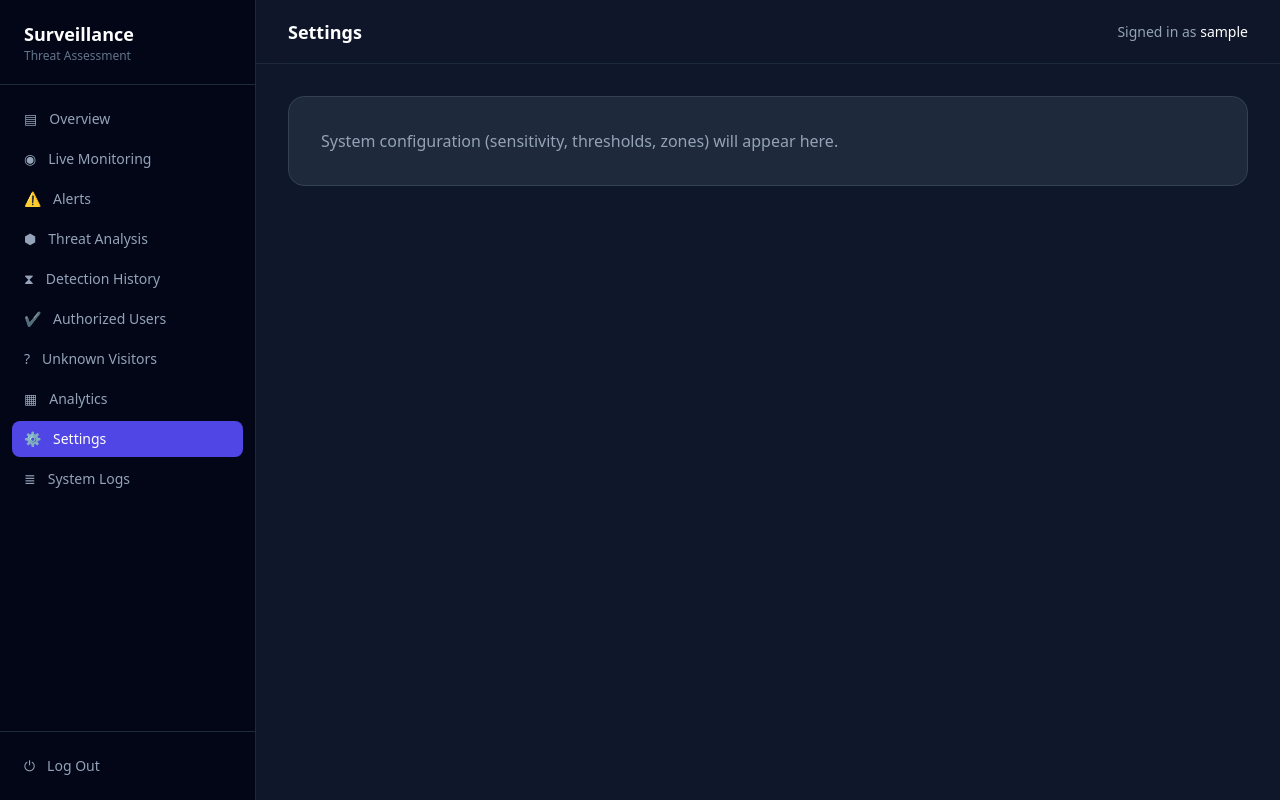
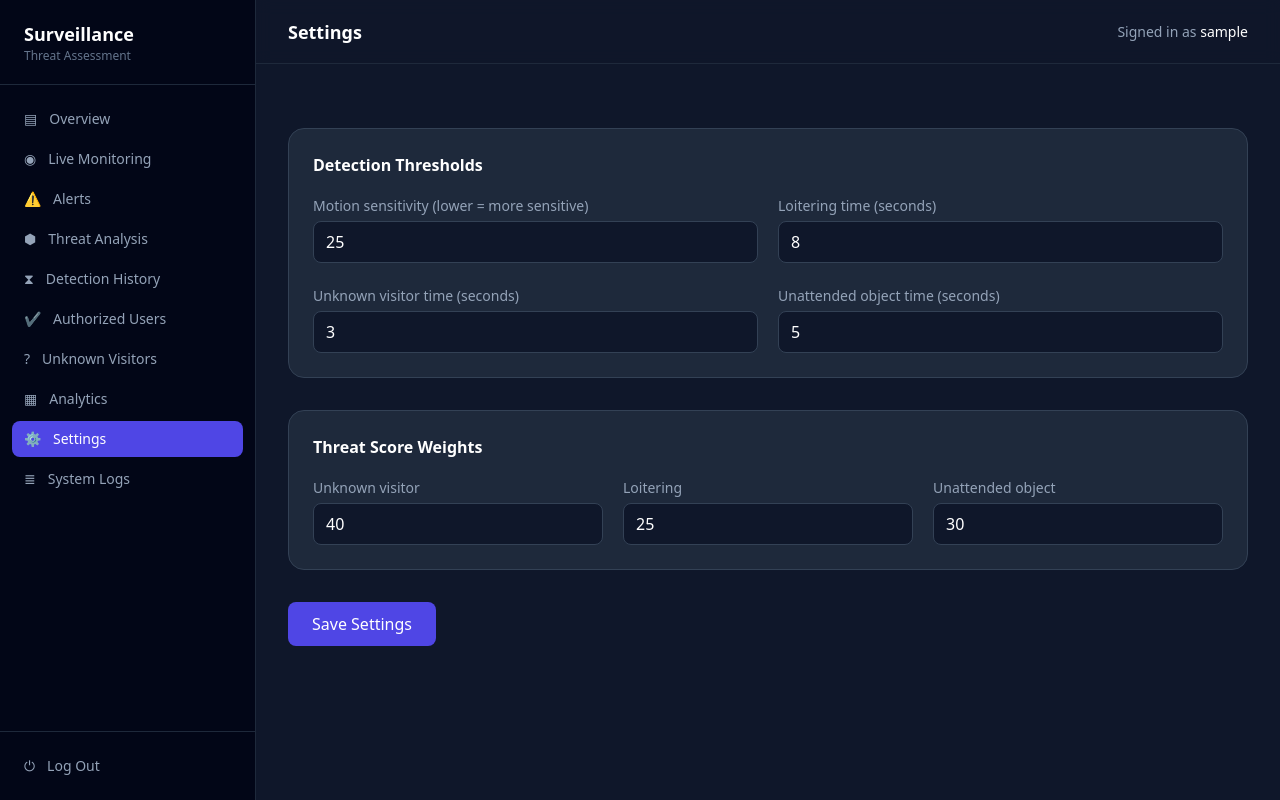
Before and after one commit to Nimisha8/surveillance-threat-assessment, a Django app: page /settings/ in a window 1280 px wide. Run offline with Django 5.2, Linux system fonts and the light colour scheme; the visitor is signed in with stand-in values (Sample User, id 1); data comes from the database, SQL or seed files in the repository; some libraries are stand-ins or nearby versions.

Commit message:
Add Phase 8 dashboard data, configurable Settings page, and detection fixes

```diff
--- a/monitoring/models.py
+++ b/monitoring/models.py
@@ -17,3 +17,21 @@ class Event(models.Model):
 
     def __str__(self):
         return f"{self.event_type} ({self.level}) @ {self.created_at:%H:%M:%S}"
+class SystemSettings(models.Model):
+    """Single-row table holding tunable detection/threat parameters."""
+    motion_threshold = models.IntegerField(default=25)
+    loiter_seconds = models.IntegerField(default=8)
+    unknown_seconds = models.IntegerField(default=3)
+    unattended_seconds = models.IntegerField(default=5)
+    weight_unknown = models.IntegerField(default=40)
+    weight_loitering = models.IntegerField(default=25)
+    weight_unattended = models.IntegerField(default=30)
+
+    def __str__(self):
+        return "System Settings"
+
+    @classmethod
+    def load(cls):
+        """Always return the single settings row, creating it if needed."""
+        obj, _ = cls.objects.get_or_create(pk=1)
+        return obj
--- a/templates/history.html
+++ b/templates/history.html
@@ -1,4 +1,3 @@
-@'
 {% extends "base.html" %}
 {% block title %}Detection History{% endblock %}
 {% block page_title %}Detection History{% endblock %}
--- a/templates/logs.html
+++ b/templates/logs.html
@@ -1,4 +1,3 @@
-@'
 {% extends "base.html" %}
 {% block title %}System Logs{% endblock %}
 {% block page_title %}System Logs{% endblock %}
--- a/templates/settings.html
+++ b/templates/settings.html
@@ -2,7 +2,65 @@
 {% block title %}Settings{% endblock %}
 {% block page_title %}Settings{% endblock %}
 {% block content %}
-<div class="bg-slate-800 border border-slate-700 rounded-2xl p-8 text-slate-400">
-  System configuration (sensitivity, thresholds, zones) will appear here.
+{% if saved %}
+<div class="mb-6 bg-green-500/10 border border-green-500/40 text-green-300 rounded-lg px-4 py-3">
+  Settings saved. Restart the video stream (reopen Live Monitoring) to apply.
 </div>
+{% endif %}
+
+<form method="post" class="space-y-8">
+  {% csrf_token %}
+
+  <div class="bg-slate-800 border border-slate-700 rounded-2xl p-6">
+    <h3 class="text-white font-semibold mb-4">Detection Thresholds</h3>
+    <div class="grid grid-cols-1 md:grid-cols-2 gap-5">
+      <label class="block">
+        <span class="text-sm text-slate-400">Motion sensitivity (lower = more sensitive)</span>
+        <input type="number" name="motion_threshold" value="{{ s.motion_threshold }}"
+               class="mt-1 w-full px-3 py-2 bg-slate-900 border border-slate-700 rounded-lg text-white">
+      </label>
+      <label class="block">
+        <span class="text-sm text-slate-400">Loitering time (seconds)</span>
+        <input type="number" name="loiter_seconds" value="{{ s.loiter_seconds }}"
+               class="mt-1 w-full px-3 py-2 bg-slate-900 border border-slate-700 rounded-lg text-white">
+      </label>
+      <label class="block">
+        <span class="text-sm text-slate-400">Unknown visitor time (seconds)</span>
+        <input type="number" name="unknown_seconds" value="{{ s.unknown_seconds }}"
+               class="mt-1 w-full px-3 py-2 bg-slate-900 border border-slate-700 rounded-lg text-white">
+      </label>
+      <label class="block">
+        <span class="text-sm text-slate-400">Unattended object time (seconds)</span>
+        <input type="number" name="unattended_seconds" value="{{ s.unattended_seconds }}"
+               class="mt-1 w-full px-3 py-2 bg-slate-900 border border-slate-700 rounded-lg text-white">
+      </label>
+    </div>
+  </div>
+
+  <div class="bg-slate-800 border border-slate-700 rounded-2xl p-6">
+    <h3 class="text-white font-semibold mb-4">Threat Score Weights</h3>
+    <div class="grid grid-cols-1 md:grid-cols-3 gap-5">
+      <label class="block">
+        <span class="text-sm text-slate-400">Unknown visitor</span>
+        <input type="number" name="weight_unknown" value="{{ s.weight_unknown }}"
+               class="mt-1 w-full px-3 py-2 bg-slate-900 border border-slate-700 rounded-lg text-white">
+      </label>
+      <label class="block">
+        <span class="text-sm text-slate-400">Loitering</span>
+        <input type="number" name="weight_loitering" value="{{ s.weight_loitering }}"
+               class="mt-1 w-full px-3 py-2 bg-slate-900 border border-slate-700 rounded-lg text-white">
+      </label>
+      <label class="block">
+        <span class="text-sm text-slate-400">Unattended object</span>
+        <input type="number" name="weight_unattended" value="{{ s.weight_unattended }}"
+               class="mt-1 w-full px-3 py-2 bg-slate-900 border border-slate-700 rounded-lg text-white">
+      </label>
+    </div>
+  </div>
+
+  <button type="submit"
+          class="bg-indigo-600 hover:bg-indigo-500 text-white font-medium px-6 py-2.5 rounded-lg">
+    Save Settings
+  </button>
+</form>
 {% endblock %}
--- a/templates/threats.html
+++ b/templates/threats.html
@@ -1,4 +1,3 @@
-@'
 {% extends "base.html" %}
 {% block title %}Threat Analysis{% endblock %}
 {% block page_title %}Threat Analysis{% endblock %}
--- a/templates/unknown.html
+++ b/templates/unknown.html
@@ -1,4 +1,3 @@
-@'
 {% extends "base.html" %}
 {% block title %}Unknown Visitors{% endblock %}
 {% block page_title %}Unknown Visitors{% endblock %}
--- a/useraccounts/views.py
+++ b/useraccounts/views.py
@@ -59,7 +59,21 @@ def analytics(request):
 
 @login_required
 def settings_page(request):
-    return render(request, "settings.html")
+    from monitoring.models import SystemSettings
+    s = SystemSettings.load()
+    if request.method == "POST":
+        s.motion_threshold = int(request.POST.get("motion_threshold", s.motion_threshold))
+        s.loiter_seconds = int(request.POST.get("loiter_seconds", s.loiter_seconds))
+        s.unknown_seconds = int(request.POST.get("unknown_seconds", s.unknown_seconds))
+        s.unattended_seconds = int(request.POST.get("unattended_seconds", s.unattended_seconds))
+        s.weight_unknown = int(request.POST.get("weight_unknown", s.weight_unknown))
+        s.weight_loitering = int(request.POST.get("weight_loitering", s.weight_loitering))
+        s.weight_unattended = int(request.POST.get("weight_unattended", s.weight_unattended))
+        s.save()
+        saved = True
+    else:
+        saved = False
+    return render(request, "settings.html", {"s": s, "saved": saved})
 
 
 @login_required
```
Also changed, not shown: monitoring/enhance.py (+14 -9 lines), monitoring/streaming.py (+14 -4 lines), monitoring/migrations/0002_systemsettings.py (added).
